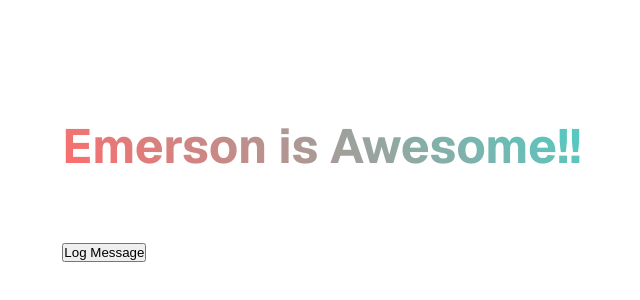
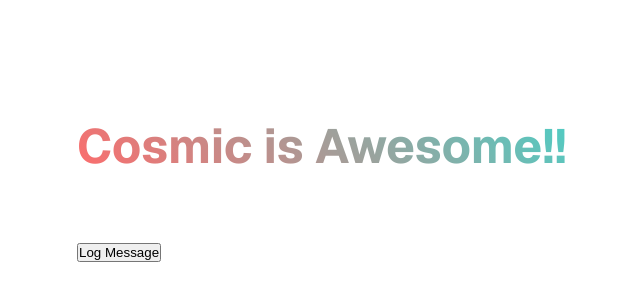
Before and after one commit to webflowruss/cosmic-russ, a Next.js app: page / in a window 1280 px wide. Shown: the part 212-512 px from the top of the page, without its empty margins (318-958 px from the left). Built offline with nearby package versions, Linux system fonts and the light colour scheme.

Commit message:
cosmic is awesome

```diff
--- a/src/app/page.tsx
+++ b/src/app/page.tsx
@@ -5,7 +5,7 @@ export default function Home() {
   return (
     <div className={styles.page}>
       <main className={styles.main}>
-        <h1 className={styles.title}>Emerson is Awesome!!</h1>
+        <h1 className={styles.title}>Cosmic is Awesome!!</h1>
         <LogButton />
       </main>
     </div>
```
